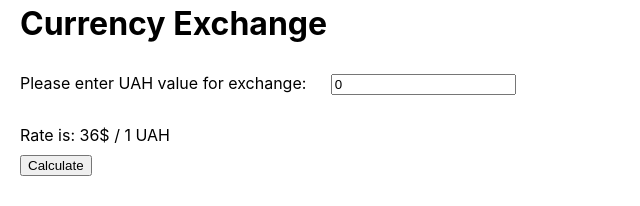
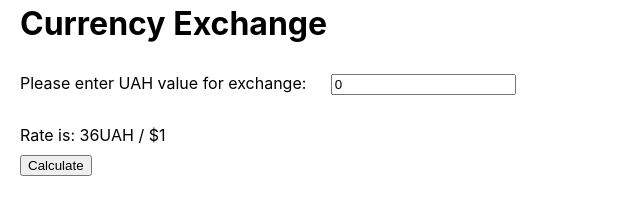
Before and after one commit to OlehZinchenko/JS, a React (Create React App) app: page / in a window 1280 px wide. Shown: the part 800-1006 px from the top of the page, without its empty margins (0-640 px from the left). Built offline with nearby package versions, Linux system fonts and the light colour scheme.

Commit message:
Fix bugs

```diff
--- a/src/Components/Exchange.js
+++ b/src/Components/Exchange.js
@@ -18,7 +18,7 @@ export const Exchange = () => {
                 <Input value={number1} setValue={setNumber1}/>
             </div>
             <div>
-                <span>Rate is: {rate}$ / 1 UAH</span>
+                <span>Rate is: {rate}UAH / $1 </span>
             </div>
             <button onClick={Calc}>Calculate</button>
             <div>
```
